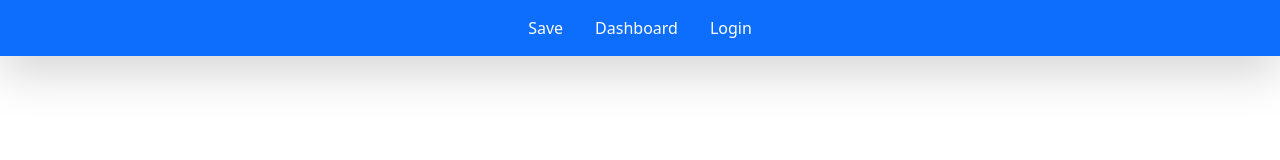
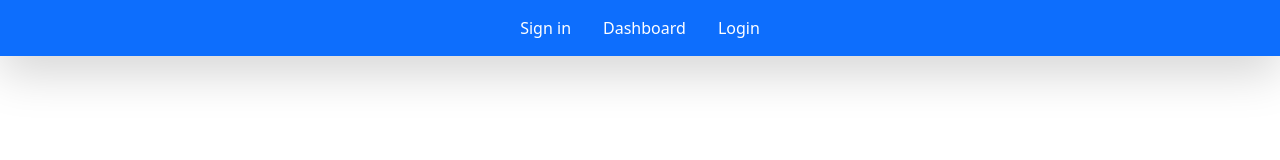
Before and after one commit to Rado23-04/TF, a React (Vite) app: page /save in a window 1280 px wide. Shown: the top 160 px of the page. Built offline with nearby package versions, Linux system fonts and the light colour scheme.

Commit message:
fix:ProtectedRoute to redirect unauthenticated users

```diff
--- a/src/assets/components/Nav.tsx
+++ b/src/assets/components/Nav.tsx
@@ -22,7 +22,7 @@ function Nav() {
               <ul className="navbar-nav mx-auto">
                 <li className="nav-item mx-2">
                   <Link to="/" className="nav-link text-white hover-effect">
-                    Save
+                    Sign in
                   </Link>
                 </li>
                 <li className="nav-item mx-2">
--- a/src/assets/components/ProtectedRoute/ProtectedRoute.tsx
+++ b/src/assets/components/ProtectedRoute/ProtectedRoute.tsx
@@ -5,7 +5,7 @@ import { Navigate, Outlet } from "react-router-dom"
 export const ProtectedRoute = () =>{
     const auth = useContext(AuthContext)
     if(!auth?.isAuthenticated || !auth.user){
-        return <Navigate to="/save" replace/>
+        return <Navigate to="/" replace/>
     }
     return <Outlet/>
 }
```
